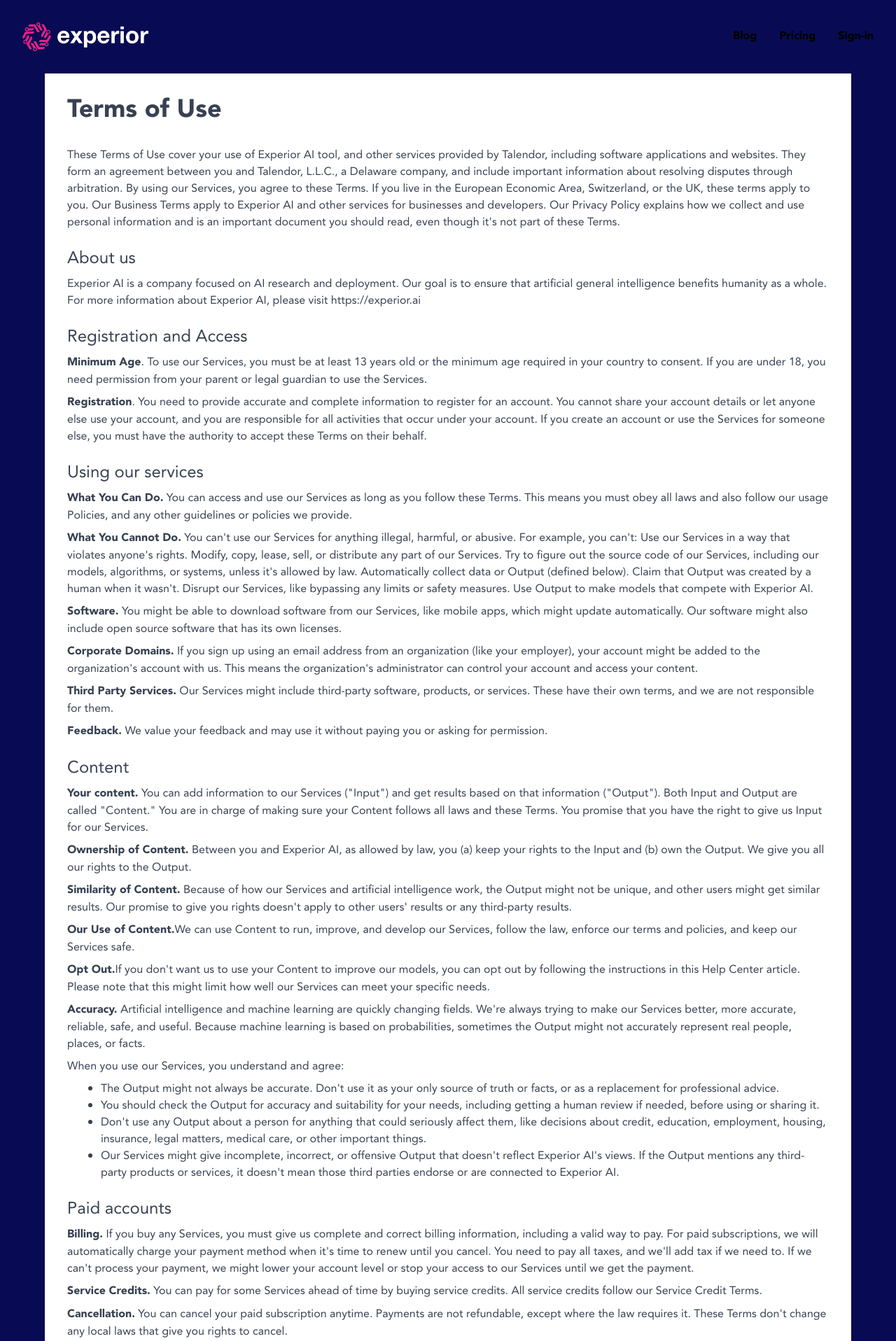
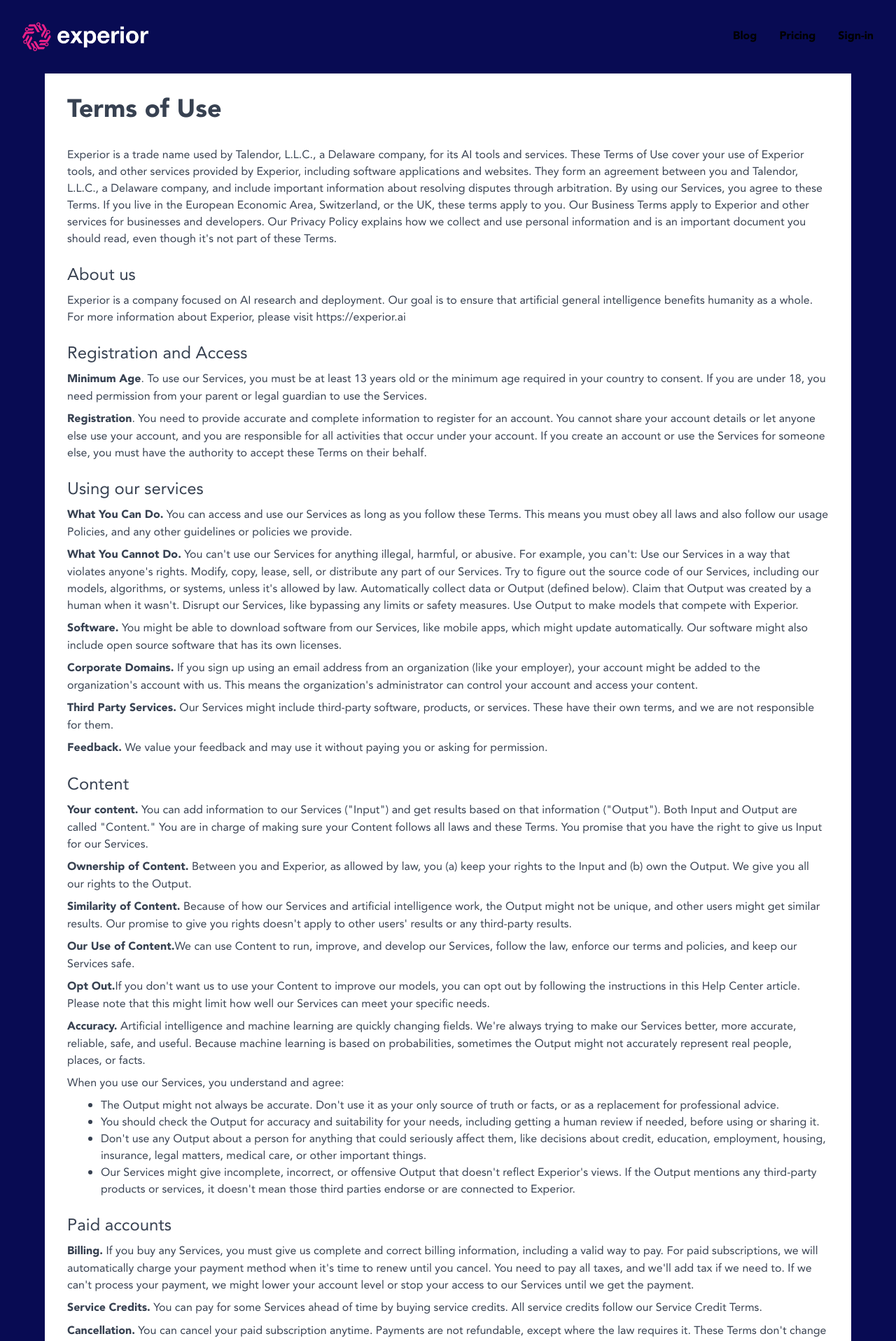
Before and after one commit to fabioferreira3/experior-website, a Next.js app: page /terms-of-use in a window 1280 px wide. Shown: the top 1916 px of the page at 70% size. Built offline with nearby package versions, Linux system fonts and the light colour scheme.

Commit message:
experior ai

```diff
--- a/src/components/Blog/PostView.tsx
+++ b/src/components/Blog/PostView.tsx
@@ -34,7 +34,7 @@
         <meta property="og:title" content={title} key="title" />
         <meta property="og:description" content={metaDescription} />
         <meta property="og:type" content="article" />
-        <meta property="og:site_name" content="Experior AI" />
+        <meta property="og:site_name" content="Experior" />
         <meta property="og:image" content={heroImg} />
         <meta property="og:url" content={getURL(pathname)} />
         <meta property="twitter:card" content="summary" />
--- a/src/components/Footer.tsx
+++ b/src/components/Footer.tsx
@@ -38,7 +38,7 @@
         </div>
       </div>
       <div className="flex justify-center md:justify-end py-4 font-bold text-sm">
-        © 2023 Experior AI. All rights reserved. A Talendor,LLC company.
+        © 2023 Experior. All rights reserved. A Talendor,LLC company.
       </div>
     </footer>
   );
--- a/src/pages/blog.tsx
+++ b/src/pages/blog.tsx
@@ -2,40 +2,20 @@
 import { ReactElement } from "react";
 import Head from "next/head";
 import { useRouter } from "next/router";
-import { FaRobot as RobotIcon, FaCrop as CropIcon } from "react-icons/fa6";
-import {
-  FaHashtag as HashIcon,
-  FaCalendarTimes as CalendarTimesIcon,
-  FaPencilAlt as PencilIcon,
-} from "react-icons/fa";
-import { AiFillAudio as FillAudioIcon } from "react-icons/ai";
-import {
-  BsChatRightTextFill as ChatIcon,
-  BsBookmarkXFill as BookmarkIcon,
-} from "react-icons/bs";
-import { TbSwitch2 as SwitchIcon } from "react-icons/tb";
-import { IoLanguage as LanguageIcon } from "react-icons/io5";
-import { MdMoneyOff as MoneyOffIcon } from "react-icons/md";
 
-import FadeInSection from "@/components/FadeInSection";
-import TrustedBrands from "@/components/TrustedBrands";
-import Typewriter from "@/components/Typewriter";
-import SlideInFromBottom from "@/components/SlideInFromBottom";
-import { PainPoint } from "@/components/PainPoint";
-import { Solution } from "@/components/Solution";
 import MainLayout from "@/components/MainLayout";
 import getURL from "@/utils/url";
 import PostPreview from "@/components/Blog/PostPreview";
 
 const Page = () => {
   const { pathname } = useRouter();
-  const title = "Blog - Experior AI";
+  const title = "Blog - Experior";
   const description =
     "Check out our latest articles about AI and the future of content creation";
   return (
     <>
       <Head>
-        <title>Blog - Experior AI</title>
+        <title>Blog - Experior</title>
         <meta name="description" content={description} />
         <meta name="viewport" content="width=device-width, initial-scale=1.0" />
         <meta name="keywords" content="AI, Content Generator, AI Assistant" />
--- a/src/pages/index.tsx
+++ b/src/pages/index.tsx
@@ -56,13 +56,13 @@
 
 const Page = () => {
   const { pathname } = useRouter();
-  const title = "Experior AI";
+  const title = "Experior";
   const description =
     "Your one-stop AI tool for SEO-optimized content creation and text transformation.";
   return (
     <>
       <Head>
-        <title>Experior AI</title>
+        <title>Experior</title>
         <meta name="description" content={description} />
         <meta name="viewport" content="width=device-width, initial-scale=1.0" />
         <meta name="keywords" content="AI, Content Generator, AI Assistant" />
--- a/src/pages/pricing.tsx
+++ b/src/pages/pricing.tsx
@@ -63,13 +63,13 @@
 
 const Page = () => {
   const { pathname } = useRouter();
-  const title = "Pricing - Experior AI";
+  const title = "Pricing - Experior";
   const description =
     "Check out our latest articles about AI and the future of content creation";
   return (
     <>
       <Head>
-        <title>Pricing - Experior AI</title>
+        <title>Pricing - Experior</title>
         <meta name="description" content={description} />
         <meta name="viewport" content="width=device-width, initial-scale=1.0" />
         <meta name="keywords" content="AI, Content Generator, AI Assistant" />
--- a/src/pages/terms-of-use.tsx
+++ b/src/pages/terms-of-use.tsx
@@ -8,13 +8,13 @@
 
 const Page = () => {
   const { pathname } = useRouter();
-  const title = "Terms of Use - Experior AI";
+  const title = "Terms of Use - Experior";
   const description =
     "Check out our latest articles about AI and the future of content creation";
   return (
     <>
       <Head>
-        <title>Terms of Use - Experior AI</title>
+        <title>Terms of Use - Experior</title>
         <meta name="description" content={description} />
         <meta name="viewport" content="width=device-width, initial-scale=1.0" />
         <meta name="keywords" content="AI, Content Generator, AI Assistant" />
@@ -33,20 +33,21 @@
       <div className="md:max-w-6xl m-auto flex flex-col p-8 bg-white text-gray-700">
         <h1 className="text-4xl font-bold">Terms of Use</h1>
         <div className="flex flex-col mt-8 gap-6">
-            <p>These Terms of Use cover your use of Experior AI tool,
-                and other services provided by Talendor, including software applications
+            <p>Experior is a trade name used by Talendor, L.L.C., a Delaware company, for its AI tools and services.
+                These Terms of Use cover your use of Experior tools,
+                and other services provided by Experior, including software applications
                 and websites. They form an agreement between you and Talendor, L.L.C., a
                 Delaware company, and include important information about resolving
                 disputes through arbitration. By using our Services, you agree to these
                 Terms. If you live in the European Economic Area, Switzerland, or the
-                UK, these terms apply to you. Our Business Terms apply to Experior AI and other services for businesses and developers.
+                UK, these terms apply to you. Our Business Terms apply to Experior and other services for businesses and developers.
                 Our Privacy Policy explains how we collect and use personal information
                 and is an important document you should read, even though it&apos;s not part of these Terms.</p>
           <div className="flex flex-col gap-2">
             <h2 className="text-2xl font-medium">About us</h2>
-          <p>Experior AI is a company focused on AI research and deployment.
+          <p>Experior is a company focused on AI research and deployment.
             Our goal is to ensure that artificial general intelligence benefits humanity as a whole.
-            For more information about Experior AI, please visit https://experior.ai</p>
+            For more information about Experior, please visit https://experior.ai</p>
           </div>
           <div className="flex flex-col gap-2">
           <h2 className="text-2xl font-medium">Registration and Access</h2>
@@ -73,7 +74,7 @@
 Automatically collect data or Output (defined below).
 Claim that Output was created by a human when it wasn&apos;t.
 Disrupt our Services, like bypassing any limits or safety measures.
-Use Output to make models that compete with Experior AI.</p>
+Use Output to make models that compete with Experior.</p>
 <p><span className="font-bold">Software.</span> You might be able to download software
 from our Services, like mobile apps, which might update automatically. Our software
 might also include open source software that has its own licenses.</p>
@@ -93,7 +94,7 @@
             and Output are called &quot;Content.&quot; You are in charge of making sure your Content
             follows all laws and these Terms. You promise that you have the right to give us
             Input for our Services.</p>
-            <p><span className="font-bold">Ownership of Content.</span> Between you and Experior AI, as allowed by law, you (a) keep your rights to the Input and (b) own the Output.
+            <p><span className="font-bold">Ownership of Content.</span> Between you and Experior, as allowed by law, you (a) keep your rights to the Input and (b) own the Output.
             We give you all our rights to the Output.</p>
             <p><span className="font-bold">Similarity of Content.</span> Because of how our Services and artificial
             intelligence work, the Output might not be unique, and other users might get similar
@@ -123,8 +124,8 @@
                     employment, housing, insurance, legal matters, medical care, or
                     other important things.</li>
                 <li>Our Services might give incomplete, incorrect, or offensive Output that
-                    doesn&apos;t reflect Experior AI&apos;s views. If the Output mentions any third-party products or
-                    services, it doesn&apos;t mean those third parties endorse or are connected to Experior AI.</li>
+                    doesn&apos;t reflect Experior&apos;s views. If the Output mentions any third-party products or
+                    services, it doesn&apos;t mean those third parties endorse or are connected to Experior.</li>
             </ul>
           </div>
 
@@ -159,7 +160,7 @@
           <ul className="flex flex-col list-disc pl-12">
             <li>You didn&apos;t follow these Terms or our Usage Policies.</li>
             <li>We need to do this to obey the law.</li>
-            <li>Your use of our Services might cause danger or harm to Experior AI, our users, or anyone else.</li>
+            <li>Your use of our Services might cause danger or harm to Experior, our users, or anyone else.</li>
             <li>We might also end your account if it hasn&apos;t been used for over a year and you don&apos;t have a paid account.
                 If we decide to do this, we&apos;ll let you know in advance.</li>
           </ul>
```
